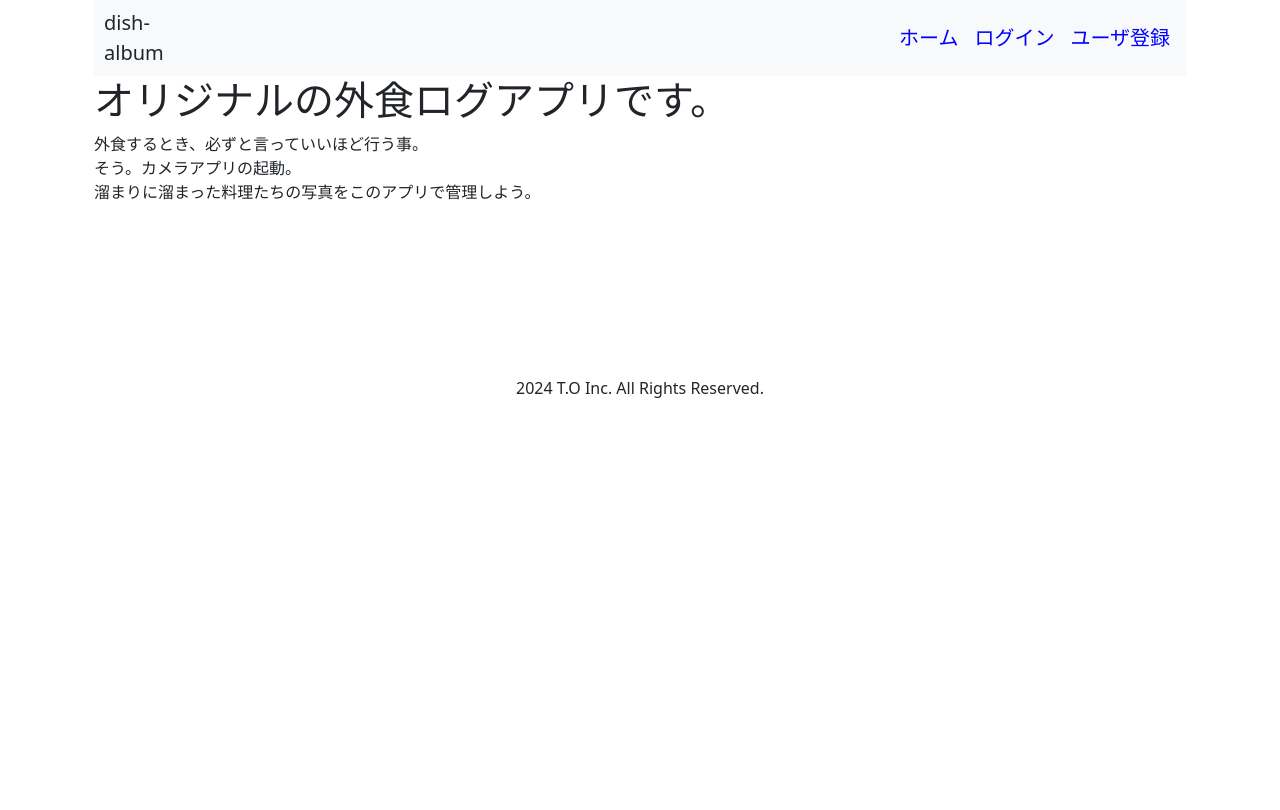
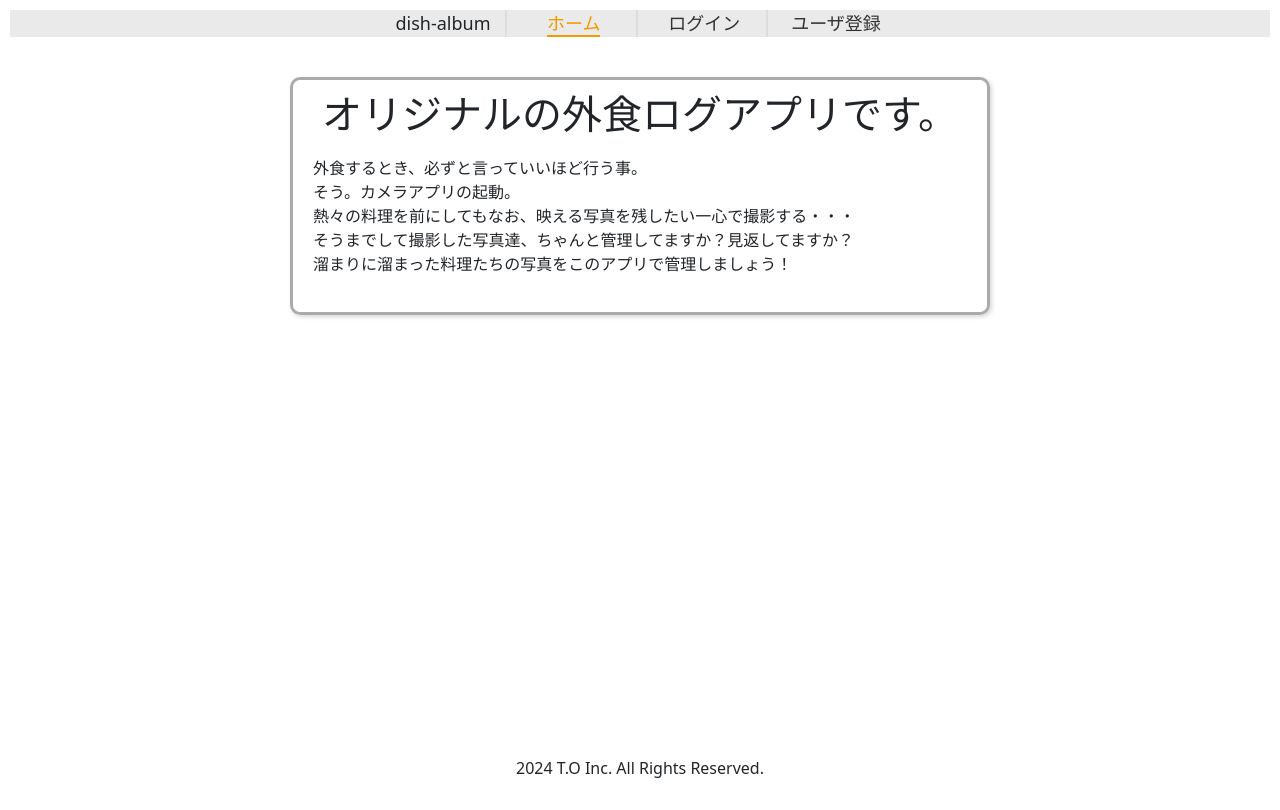
Before and after one commit to takashu1727/portfolio, a Django app: page /accounts/home/ in a window 1280 px wide. Before the commit the page ends 398 px from the top, so only its background shows below. Run offline with Django 5.2, Linux system fonts and the light colour scheme.

Commit message:
css調整

```diff
--- a/dish_album/Dish_Album/static/css/style.css
+++ b/dish_album/Dish_Album/static/css/style.css
@@ -1,56 +1,106 @@
-.navcolor{
-    color: blue;
-    display: block;
-    float: left;
+main{
+    min-height: 400px;
+}
+li{
+    list-style: none;
+}
+.wrapper{
+    min-height: 100vh;
+    position: relative;
+    padding-bottom: 120px;
+    box-sizing: border-box;
 }
 
+
+/* コメントcss */
+.errorlist{
+    color: red;
+    margin: 10px 0 10px 0;
+}
 .messages .success{
     color: green;
 }
-
 .messages .error{
     color: red;
 }
 
-label{
-    color: blue;
-    margin: 10px 0 10px 0;
+
+/* ナビゲーションcss */
+nav{
+    text-align: center;
+    margin: 10px;
+    background-color: #eaeaea;
+}
+nav ul{
+    margin: 0 ;
+    padding: 0 ;
+    font-size: large;
+}
+nav li.nav-bar{
+    list-style: none;
+    display: inline-block;
+    width: 10%;
+    min-width: 90px;
+}
+nav li:not(:last-child){
+    border-right:2px solid #ddd;
+}
+nav a{
+    text-decoration: none;
+    color: #333;
+}
+.current{
+    color: #f09c00;
+    border-bottom:2px solid #f09c00;
+}
+nav a:hover{
+    color:#f7754d;
+    border-bottom:2px solid #f7754d;;
+}
+.active{
+    color: #f09c00;
+    border-bottom:2px solid #f09c00;
 }
 
-li{
-    list-style: none;
-}
-.errorlist{
-    color: red;
-    margin: 10px 0 10px 0;
+
+/* フッターを下部に固定するCSS */
+.Footer{
+    position: absolute;
+    bottom: 0;
+    text-align: center;
+    width: 100%;
+    padding: 30px;
 }
 
-main{
-    min-height: 300px;
-}
-nav{
-    overflow: hidden;
-    padding-left: 10px;
-    padding-right: 10px;
-    box-sizing: border-box;
-    display: flex;
-    justify-content: flex-end;
-}
-.rogo{
-    width: 100px;
-    float: left;
-    margin-left: 10px;
-    font-size: 20px;
-}
-/* フッターを下部に固定するCSS。main要素のheightに合わせて動く */
-.Footer{
-    position: sticky;
-    bottom: 0;
 
-}
+/* 編集画面の画像編集項目のクリアを消すcss */
 input[type="checkbox"][id$="-clear_id"] {
     display: none;
 }
 label[for="picture-clear_id"] {
     display: none;
 }
+
+
+/* メインコンテンツcss */
+.base{
+    width: 700px;
+    position: relative;
+    top: 30px;
+    margin-left: auto;
+    margin-right: auto;
+    border: solid 3px #ababab;
+    border-radius: 10px;
+    padding: 10px;
+    text-align: center;
+    box-shadow: 2px 2px 4px rgb(218, 217, 217);
+}
+.home-comment{
+    padding: 10px;
+    text-align: left;
+}
+.base_form li{
+    text-align: left;
+    margin: 30px auto;
+    width: 183px;
+}
--- a/dish_album/Dish_Album/templates/base.html
+++ b/dish_album/Dish_Album/templates/base.html
@@ -9,40 +9,44 @@
     <script src="https://code.jquery.com/jquery-3.7.1.js" integrity="sha256-eKhayi8LEQwp4NKxN+CfCh+3qOVUtJn3QNZ0TciWLP4=" crossorigin="anonymous"></script>
     <title>dish_album</title>
 </head>
-<body class="container">
-    <header class="container">
-        <nav class="navbar bg-body-tertiary">
-            <div class="rogo">
-                dish-album
-            </div>
-            <div class="">
-                <ul class="navbar-nav menu">
+<body class="wrapper">
+    <header>
+        <nav>
+            <ul>
+                {% url 'dishapp:dish_home' as home_url %}
+                {% url 'dishapp:dish_create' as dish_create %}
+                {% url 'dishapp:dish_list' as dish_list %}
+                {% url 'accounts:user_edit' pk=request.user.id as user_edit %}
+                {% url 'accounts:user_logout' as user_logout %}
+                {% url 'accounts:home' as home %}
+                {% url 'accounts:user_login' as user_login %}
+                {% url 'accounts:regist' as regist %}
                 <!-- ここでのformタグは、ログアウトのaタグをpost送信する為のもの。 -->
                 <form action="{% url 'accounts:user_logout' %}" method="post" name="form1">
+                    <li class="nav-bar">dish-album</li>
                 {% if user.is_authenticated %}
                     {% csrf_token %}
                     <input type="hidden">
-                       <a class="navbar-brand navcolor" href="{% url 'dishapp:dish_home' %}">ホーム</a>
-                       <a class="navbar-brand navcolor" href="{% url 'dishapp:dish_create' %}">料理登録</a>
-                       <a class="navbar-brand navcolor" href="{% url 'dishapp:dish_list' %}">料理一覧＆検索画面</a>
-                       <a class="navbar-brand navcolor" href="{% url 'accounts:user_edit' pk=request.user.id %}">ユーザ編集</a>
-                       <a class="navbar-brand navcolor" href="javascript:form1.submit()">ログアウト</a>
+                    <li class="nav-bar"><a class="{% if request.path == home_url %}active{% endif %}" href="{{ home_url }}">ホーム</a></li>
+                    <li class="nav-bar"><a class="{% if request.path == dish_create %}active{% endif %}" href="{{ dish_create }}">料理登録</a></li>
+                    <li class="nav-bar"><a class="{% if request.path == dish_list %}active{% endif %}" href="{{ dish_list }}">一覧＆検索</a></li>
+                    <li class="nav-bar"><a class="{% if request.path == user_edit %}active{% endif %}" href="{{ user_edit }}">ユーザ編集</a></li>
+                    <li class="nav-bar"><a class="{% if request.path == user_logout %}active{% endif %}" href="javascript:form1.submit()">ログアウト</a></li>
                     {% else %}
-                       <a class="navbar-brand navcolor" href="{% url 'accounts:home' %}">ホーム</a>
-                       <a class="navbar-brand navcolor" href="{% url 'accounts:user_login' %}">ログイン</a>
-                       <a class="navbar-brand navcolor" href="{% url 'accounts:regist' %}">ユーザ登録</a>
+                    <li class="nav-bar"><a class="{% if request.path == home %}active{% endif %}" href="{{ home }}">ホーム</a></li>
+                    <li class="nav-bar"><a class="{% if request.path == user_login %}active{% endif %}" href="{{ user_login }}">ログイン</a></li>
+                    <li class="nav-bar"><a class="{% if request.path == regist %}active{% endif %}" href="{{ regist }}">ユーザ登録</a></li>
                     {% endif %}
                 </form>
             </ul>
-            </div>
         </nav>
     </header>
     <main>
         {% block content %}
         {% endblock %}
     </main>
-    <footer class="text-center bg-tertiary Footer">
-        <p>2024 T.O Inc. All Rights Reserved.</p>
+    <footer class="Footer">
+        2024 T.O Inc. All Rights Reserved.
     </footer>
 </body>
 </html>
--- a/dish_album/Dish_Album/templates/dish_album/dish_create.html
+++ b/dish_album/Dish_Album/templates/dish_album/dish_create.html
@@ -1,8 +1,8 @@
 {% extends 'base.html' %}
 {% block content %}
-<div class="container">
+<div class="base">
     <h2>料理登録画面</h2>
-    <form action="" method="post" enctype="multipart/form-data">
+    <form action="" method="post" class="base_form" enctype="multipart/form-data">
         {% csrf_token %}
         {{ form.as_ul }}
         <input type="submit" value="料理登録">
--- a/dish_album/Dish_Album/templates/dish_album/dish_delete.html
+++ b/dish_album/Dish_Album/templates/dish_album/dish_delete.html
@@ -1,9 +1,9 @@
 {% extends 'base.html' %}
 
 {% block content %}
-<div class="container">
+<div class="base">
     <h2>{{ object.dish_name }}を削除しますか？</h2>
-    <form action="" method="post">
+    <form action="" method="post" class="base_form">
         {% csrf_token %}
         <input type="submit" value="削除する">
     </form>
--- a/dish_album/Dish_Album/templates/dish_album/dish_detail.html
+++ b/dish_album/Dish_Album/templates/dish_album/dish_detail.html
@@ -1,7 +1,7 @@
 {% extends 'base.html' %}
 
 {% block content %}
-<div class="container">
+<div class="base">
     <h2>料理詳細画面</h2>
     {% if object.picture %}
     <img src="{{ object.picture.url }}" alt="" style="max-width: 200px;">
--- a/dish_album/Dish_Album/templates/dish_album/dish_home.html
+++ b/dish_album/Dish_Album/templates/dish_album/dish_home.html
@@ -2,7 +2,7 @@
 
 {% block content %}
 {% if user.is_authenticated %}
-    <div class="container">
+    <div class="base">
         {% if messages %}
         {% for message in messages %}
         <ul class="messages">
--- a/dish_album/Dish_Album/templates/dish_album/dish_list.html
+++ b/dish_album/Dish_Album/templates/dish_album/dish_list.html
@@ -1,7 +1,7 @@
 {% extends 'base.html' %}
 
 {% block content %}
- <div class="container">
+ <div class="base">
     <h2>料理一覧＆検索画面</h2>
     {% if messages %}
     {% for message in messages %}
--- a/dish_album/Dish_Album/templates/home.html
+++ b/dish_album/Dish_Album/templates/home.html
@@ -1,7 +1,7 @@
 {% extends 'base.html' %}
 {% load static %}
 {% block content %}
-<div class="container">
+<div class="base">
     {% if messages %}
     <ul class="messages">
         {% for message in messages %}
@@ -10,9 +10,11 @@
     </ul>
     {% endif %}
     <h1>オリジナルの外食ログアプリです。</h1>
-    <p>外食するとき、必ずと言っていいほど行う事。<br>
+    <p class="home-comment">外食するとき、必ずと言っていいほど行う事。<br>
         そう。カメラアプリの起動。<br>
-        溜まりに溜まった料理たちの写真をこのアプリで管理しよう。
+        熱々の料理を前にしてもなお、映える写真を残したい一心で撮影する・・・<br>
+        そうまでして撮影した写真達、ちゃんと管理してますか？見返してますか？<br>
+        溜まりに溜まった料理たちの写真をこのアプリで管理しましょう！
     </p>
 </div>
 {% endblock %}
--- a/dish_album/Dish_Album/templates/regist.html
+++ b/dish_album/Dish_Album/templates/regist.html
@@ -1,7 +1,8 @@
 {% extends 'base.html' %}
 {% block content %}
-<div class="container">
-    <form action="" method="post" class="container-fluid">
+<div class="base">
+    <h2>ユーザ登録画面</h2>
+    <form action="" method="post" class="base_form">
         {% csrf_token %}
         {{ form.as_ul }}
         <input type="submit" value="登録する" class="btn btn-primary">
--- a/dish_album/Dish_Album/templates/user_edit.html
+++ b/dish_album/Dish_Album/templates/user_edit.html
@@ -1,9 +1,9 @@
 {% extends 'base.html' %}
 
 {% block content %}
-<div class="container">
+<div class="base">
     <h2>ユーザ編集画面</h2>
-    <form action="" method="post">
+    <form action="" method="post" class="base_form">
     {% csrf_token %}
     {{ form.as_ul }}
     <input type="submit" value="変更する">
--- a/dish_album/Dish_Album/templates/user_login.html
+++ b/dish_album/Dish_Album/templates/user_login.html
@@ -1,7 +1,7 @@
 {% extends 'base.html' %}
 {% load static %}
 {% block content %}
-<div class="container">
+<div class="base">
     {% if messages %}
     <ul class="messages">
         {% for message in messages %}
@@ -10,7 +10,7 @@
     </ul>
     {% endif %}
     <h2>ユーザログイン画面</h2>
-        <form action="" method="post">
+        <form action="" method="post" class="base_form">
             {% csrf_token %}
             {{ form.as_ul }}
             <input type="hidden" name="next" value="{{ request.GET.next}}">
```
Also changed, not shown: dish_album/Dish_Album/templates/dish_album/dish_edit.html (+13 -13 lines), dish_album/Dish_Album/db.sqlite3. Lines whose indentation alone changed are shown as unchanged.
